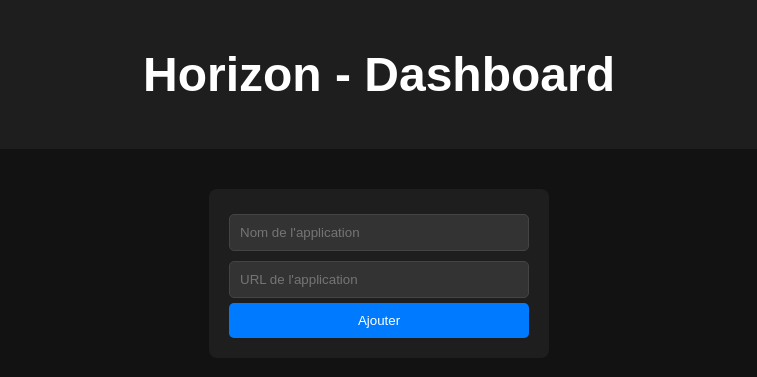
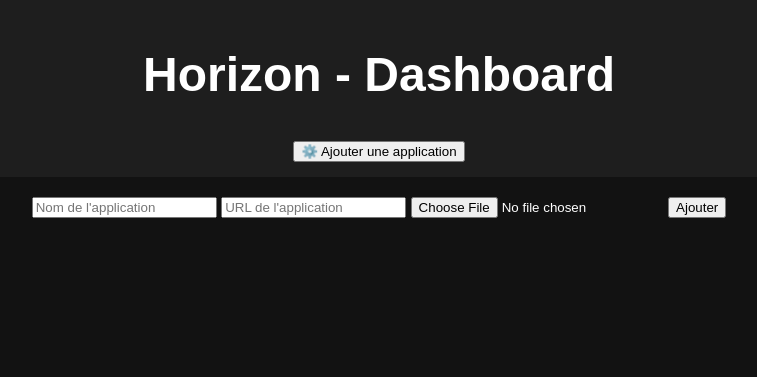
Before and after one commit to LIPMO/Horizon, a Flask app: page / in a window 1280 px wide. Shown: the top 377 px of the page, without its empty margins (261-1018 px from the left). Run offline with Flask 3, Linux system fonts and the light colour scheme.

Commit message:
Update index.html

```diff
--- a/templates/index.html
+++ b/templates/index.html
@@ -9,14 +9,18 @@
 <body>
     <header>
         <h1>Horizon - Dashboard</h1>
+        <button id="toggleSettings">⚙️ Ajouter une application</button>
     </header>
 
     <main>
         <!-- Formulaire d'ajout d'application -->
-        <div id="addAppForm">
-            <input type="text" id="appName" placeholder="Nom de l'application">
-            <input type="url" id="appUrl" placeholder="URL de l'application">
-            <button onclick="addApplication()">Ajouter</button>
+        <div id="settingsPanel" class="hidden">
+            <form id="appForm" enctype="multipart/form-data">
+                <input type="text" id="appName" placeholder="Nom de l'application" required>
+                <input type="url" id="appUrl" placeholder="URL de l'application" required>
+                <input type="file" id="appIcon" accept="image/*">
+                <button type="submit">Ajouter</button>
+            </form>
         </div>
 
         <!-- Conteneur des applications -->
```
